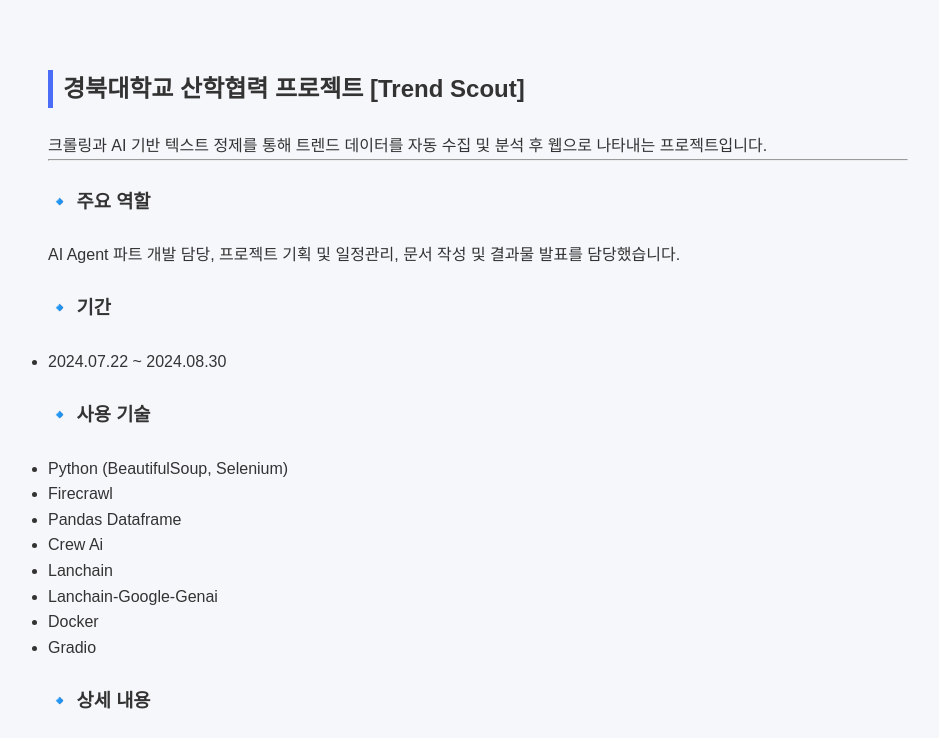
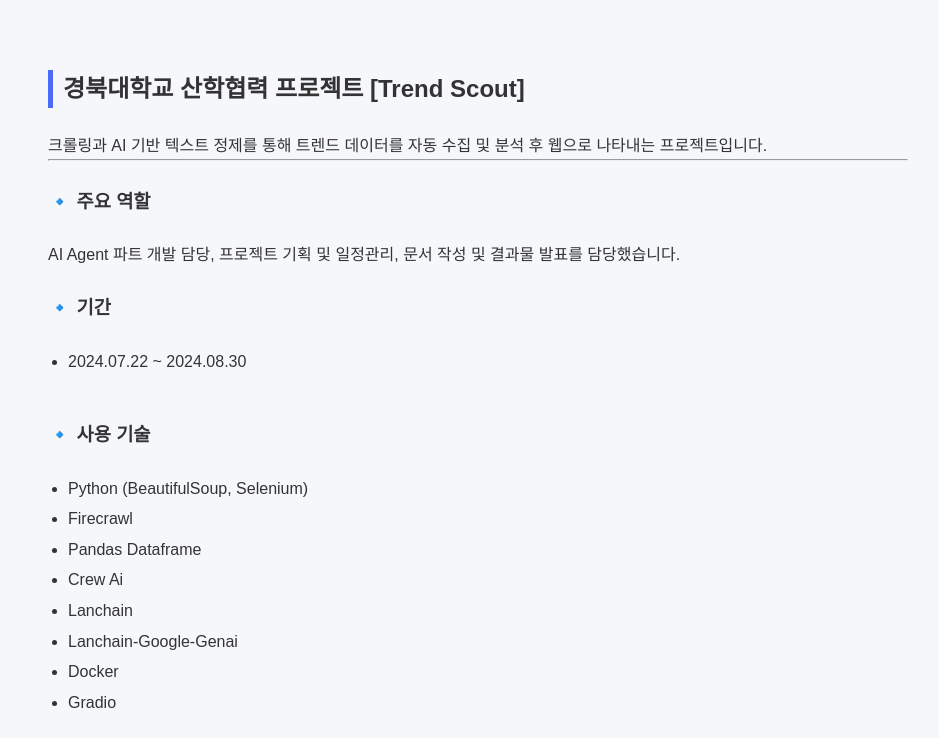
Before and after one commit to myeonggoo1026-svg/Web_PORTFOLIO_Test, a plain HTML site: page Intoduce-Web/project/trend-scout.html in a window 1280 px wide. Shown: the top 738 px of the page, without its empty margins (162-1101 px from the left). Drawn offline with Linux system fonts and the light colour scheme.

Commit message:
자세히 보기에서 문항 <li> 위치 조정

```diff
--- a/Intoduce-Web/style.css
+++ b/Intoduce-Web/style.css
@@ -61,6 +61,20 @@
   border-left: 5px solid #4a6cf7;
   padding-left: 10px;
 }
+
+/* ▼▼▼ [여기 추가됨] 상세 페이지 리스트 정렬 수정 ▼▼▼ */
+/* .skill-list가 아닌 일반적인 설명 리스트에만 들여쓰기 적용 */
+section ul:not(.skill-list) {
+  padding-left: 20px; /* 왼쪽 여백을 주어 글머리 기호를 안쪽으로 밀어넣음 */
+  margin-bottom: 20px;
+}
+
+section ul:not(.skill-list) li {
+  list-style-position: outside; /* 글이 길어질 때 들여쓰기 라인 유지 */
+  margin-bottom: 5px; /* 항목 사이 간격 */
+  list-style-type: disc; /* 기본 점 모양 */
+}
+/* ▲▲▲ ----------------------------------------- ▲▲▲ */
 
 /* SKILLS */
 .skill-list {
```
Also changed, not shown: Intoduce-Web/index.html (+1 -1 lines).
